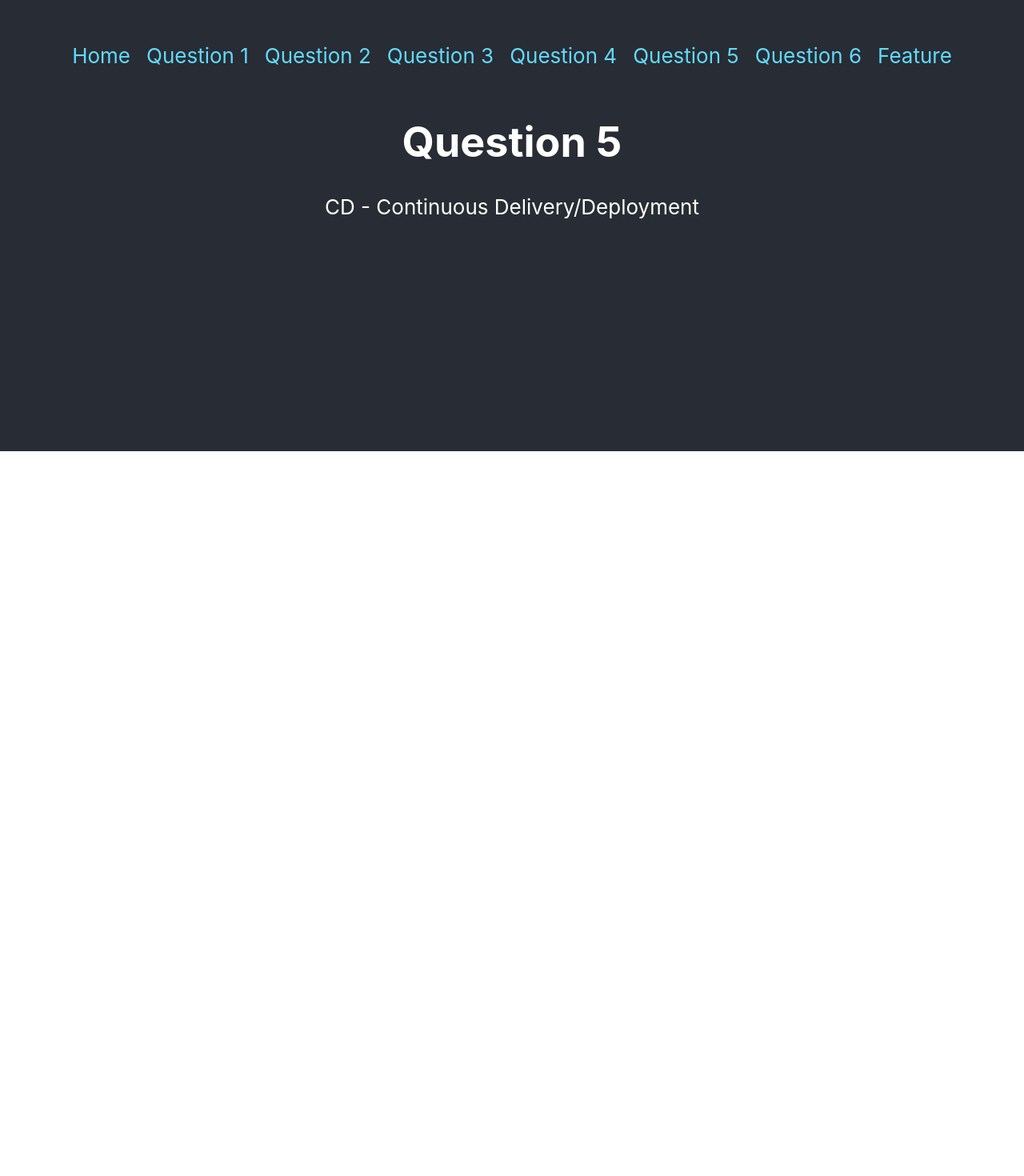
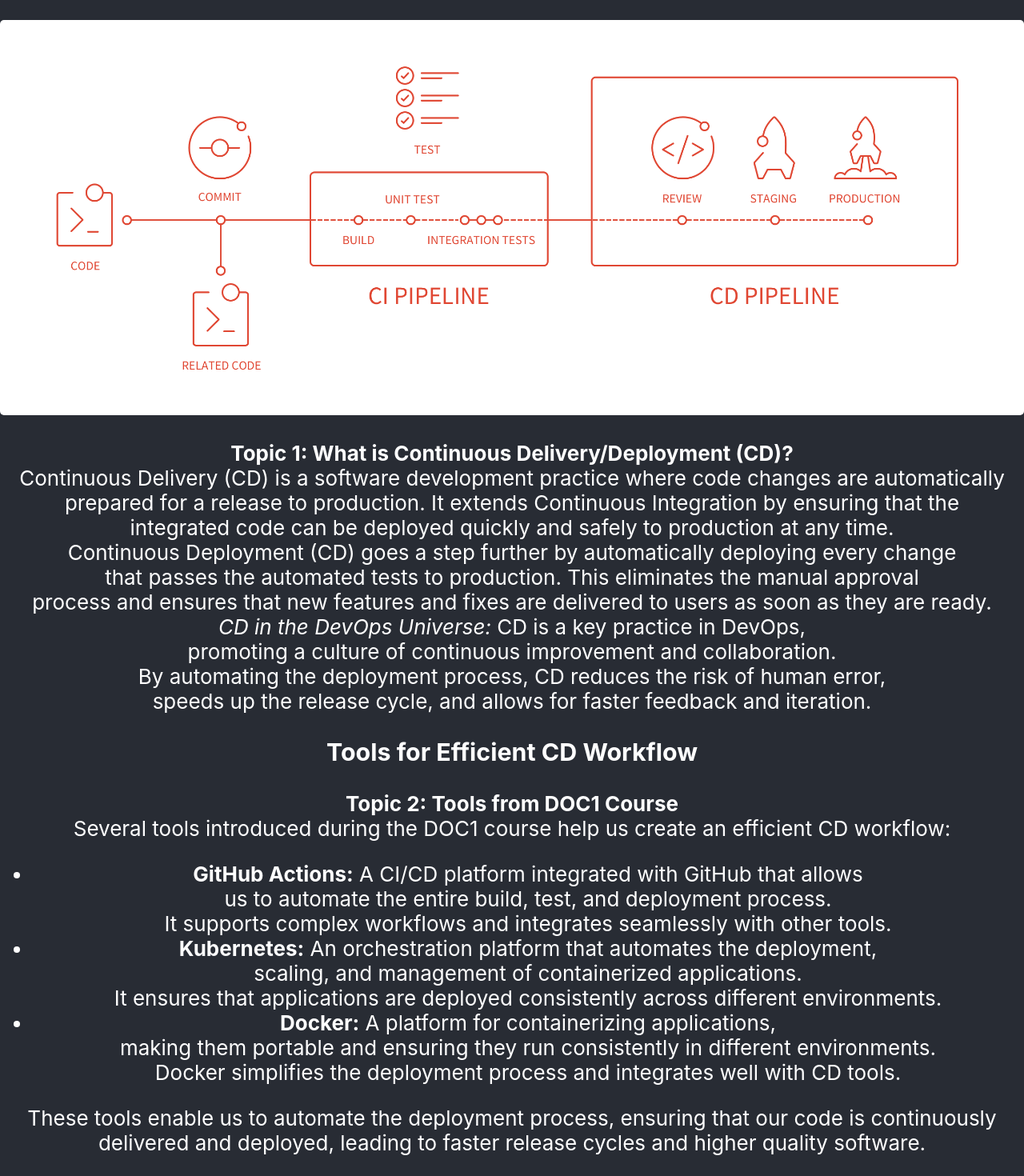
Before and after one commit to Rasmus-BK-Nielsen/DevOps_Demo, a React (Create React App) app in the folder devops_frontend/: page /question5 in a window 1280 px wide. Shown: the part 236-1706 px from the top of the page at 80% size. Before the commit the page ends 800 px from the top, so only its background shows below. Built offline with nearby package versions, Linux system fonts and the light colour scheme.

Commit message:
Question5

```diff
--- a/devops_frontend/src/Pages/Question5/Question5.js
+++ b/devops_frontend/src/Pages/Question5/Question5.js
@@ -1,10 +1,55 @@
 import React from 'react';
+import cdImage from '../Question4/cicd_pipeline_infograph.png';
 
 export default function Question5() {
      return (
           <div>
-               <h1>Question 5</h1>
-               <p>CD - Continuous Delivery/Deployment</p>
+            <h2>Continuous Delivery/Deployment (CD)</h2>
+
+            <h3>The Concept of CD</h3>
+            <img src={cdImage} alt="CD Workflow" style={{ width: '100%', height: 'auto', borderRadius: '5px' }} />
+            <p>
+              <strong>Topic 1: What is Continuous Delivery/Deployment (CD)?</strong>
+              <br />
+              Continuous Delivery (CD) is a software development practice where code changes are automatically<br />
+              prepared for a release to production. It extends Continuous Integration by ensuring that the<br />
+              integrated code can be deployed quickly and safely to production at any time.
+              <br />
+              Continuous Deployment (CD) goes a step further by automatically deploying every change<br />
+              that passes the automated tests to production. This eliminates the manual approval<br />
+              process and ensures that new features and fixes are delivered to users as soon as they are ready.
+              <br />
+              <em>CD in the DevOps Universe:</em> CD is a key practice in DevOps,<br />
+              promoting a culture of continuous improvement and collaboration.<br />
+              By automating the deployment process, CD reduces the risk of human error,<br />
+              speeds up the release cycle, and allows for faster feedback and iteration.
+            </p>
+
+            <h3>Tools for Efficient CD Workflow</h3>
+            <p>
+              <strong>Topic 2: Tools from DOC1 Course</strong>
+              <br />
+              Several tools introduced during the DOC1 course help us create an efficient CD workflow:
+              <ul>
+                <li>
+                  <strong>GitHub Actions:</strong> A CI/CD platform integrated with GitHub that allows<br />
+                  us to automate the entire build, test, and deployment process.<br />
+                  It supports complex workflows and integrates seamlessly with other tools.
+                </li>
+                <li>
+                  <strong>Kubernetes:</strong> An orchestration platform that automates the deployment,<br />
+                  scaling, and management of containerized applications.<br />
+                  It ensures that applications are deployed consistently across different environments.
+                </li>
+                <li>
+                  <strong>Docker:</strong> A platform for containerizing applications,<br />
+                  making them portable and ensuring they run consistently in different environments.<br />
+                  Docker simplifies the deployment process and integrates well with CD tools.
+                </li>
+              </ul>
+              These tools enable us to automate the deployment process, ensuring that our code is continuously<br />
+              delivered and deployed, leading to faster release cycles and higher quality software.
+            </p>
           </div>
-     );
+        );
 }
```
